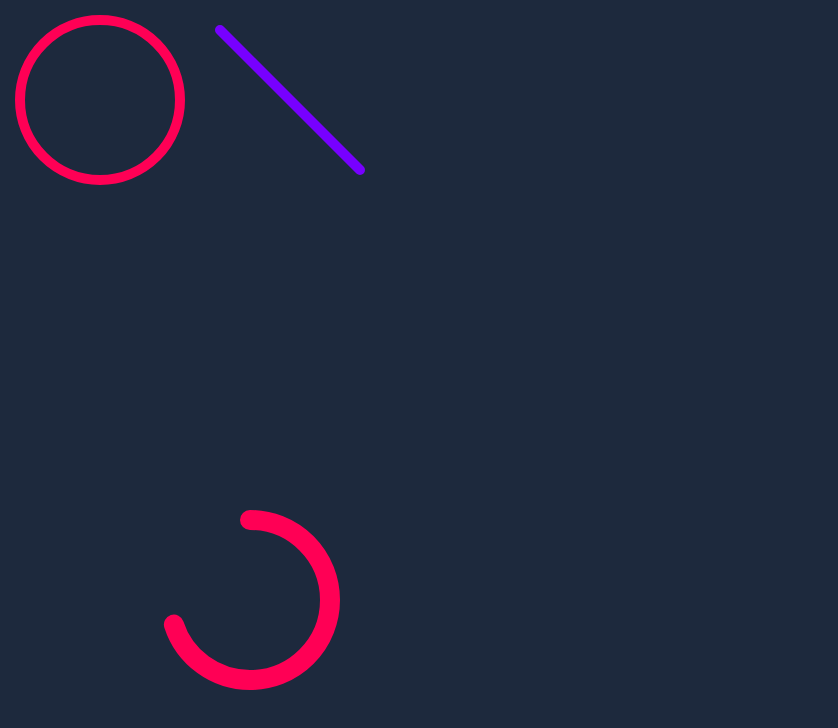
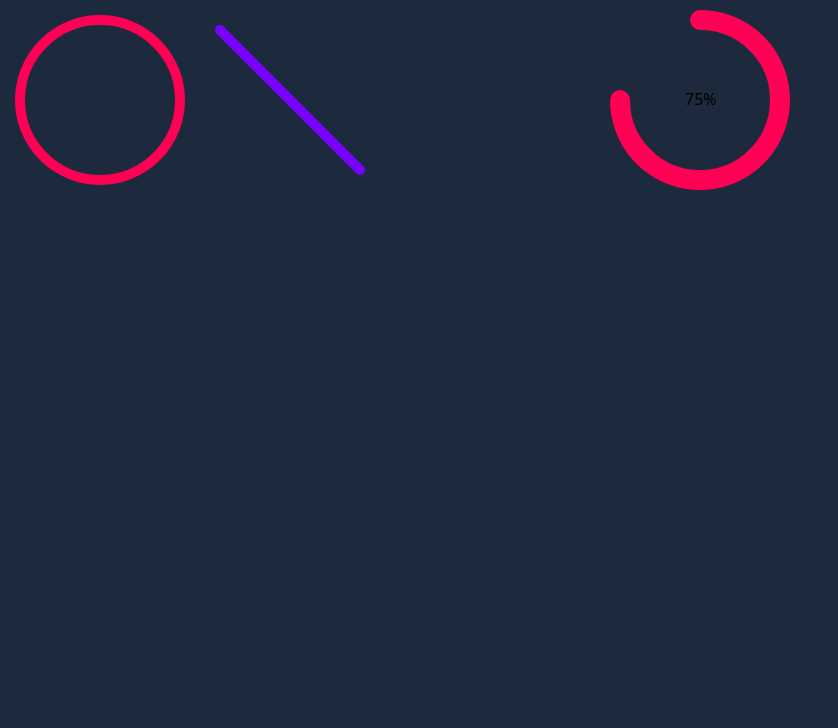
Before and after one commit to gusutaharu/React-GithubAPI-1, a React (Vite) app: page / in a window 1280 px wide. Shown: the top 728 px of the page, without its empty margins (0-838 px from the left). Built offline with nearby package versions, Linux system fonts and the light colour scheme.

Commit message:
円の開始地点を12時から

```diff
--- a/src/App.tsx
+++ b/src/App.tsx
@@ -3,7 +3,7 @@ import { PieChart } from "./components/PieChart1";
 
 export const App = () => {
   return (
-    <main className="h-screen bg-slate-800 text-center">
+    <main className="h-screen bg-slate-800 text-center flex">
       <CircleTutorial />
       <PieChart />
     </main>
--- a/src/components/PieChart1.tsx
+++ b/src/components/PieChart1.tsx
@@ -5,11 +5,11 @@ const draw: Variants = {
   visible: (i: number) => {
     const delay = i * 0.5;
     return {
-      pathLength: 7 / 10,
+      pathLength: 0.75,
       opacity: 1,
       transition: {
-        pathLength: { delay, type: "spring", duration: 1.5, bounce: 0 },
-        opacity: { delay, duration: 0.01 },
+        pathLength: { delay, type: "spring", duration: 1, bounce: 0 },
+        opacity: { delay, duration: 0.1 },
       },
     };
   },
@@ -18,13 +18,12 @@ const draw: Variants = {
 export const PieChart = () => {
   return (
     <motion.svg
-      width="600"
-      height="300"
+      width="200"
+      height="200"
       viewBox="0 0 width height"
       style={{
+        transform: "rotate(-90deg)",
         maxWidth: "80vw",
-        transformOrigin: "center",
-        transform: "rotate(-90deg)",
       }}
       /**motionの記述 */
       animate="visible"
@@ -44,9 +43,9 @@ export const PieChart = () => {
         variants={draw}
         custom={2}
       />
-      <div>
-        <p className="text-red-600">100</p>
-      </div>
+      <text x="85" y="-95" style={{ transform: "rotate(90deg)" }}>
+        75%
+      </text>
 
       {/* More shapes would go here */}
     </motion.svg>
```
